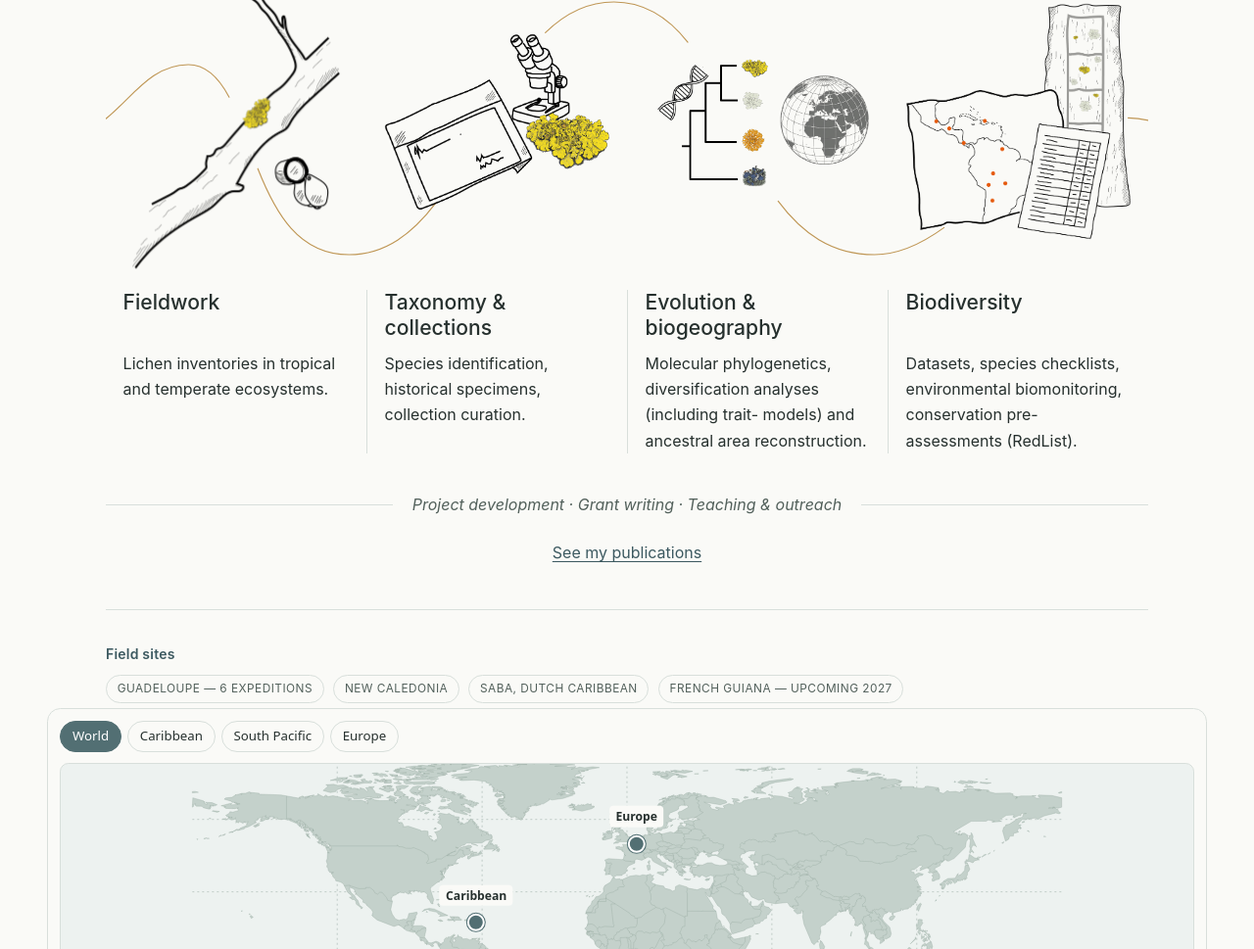
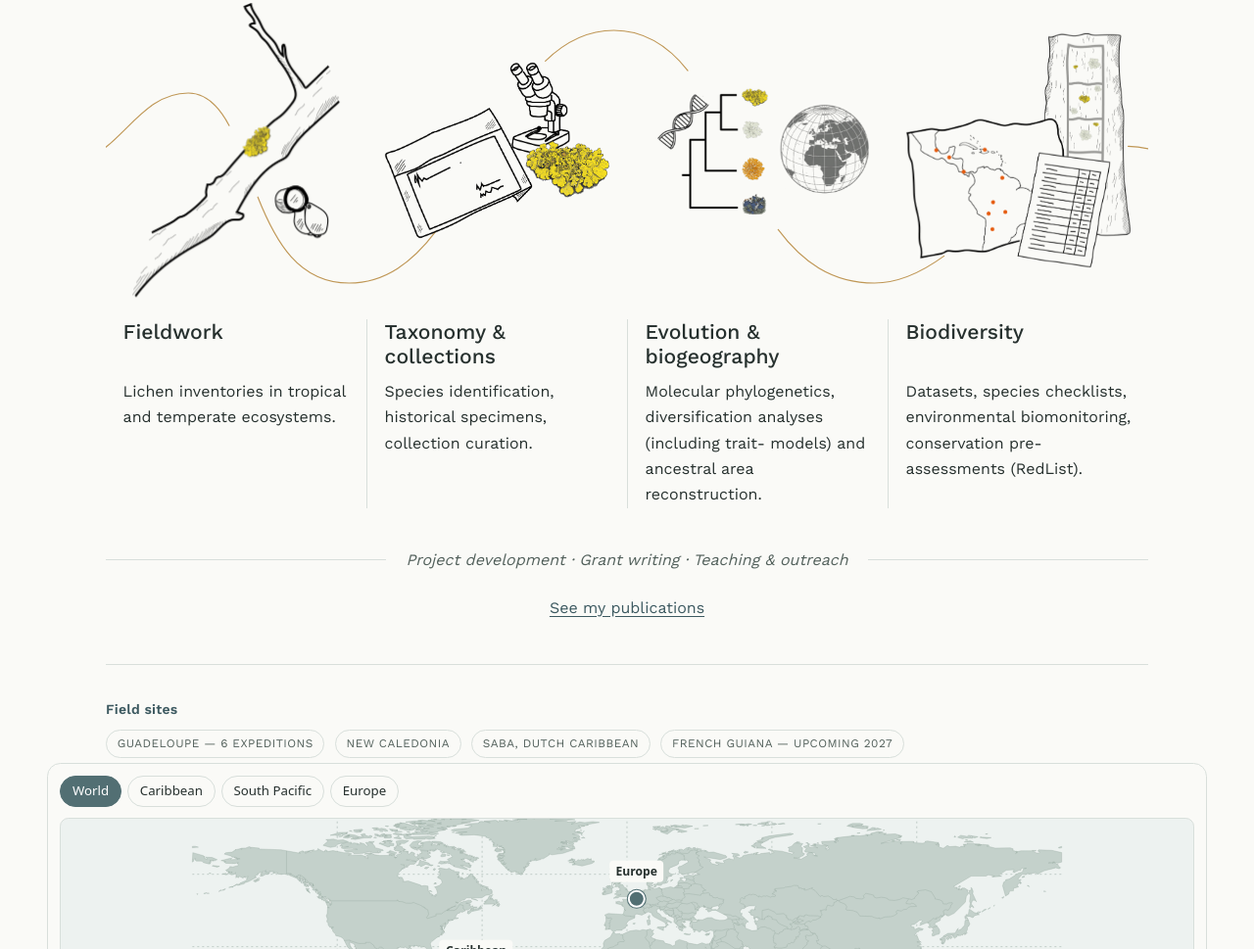
Before and after one commit to Lichenscope/lichenscope.github.io, a plain HTML site: page index.html in a window 1280 px wide. Shown: the part 1671-2640 px from the top of the page at 98% size. Drawn offline with nearby package versions, Linux system fonts and the light colour scheme; a web font is replaced by a local one.

Commit message:
Add files via upload

```diff
--- a/index.html
+++ b/index.html
@@ -7,92 +7,8 @@
 <title>Elise Lebreton — Lichenologist | LichenScope</title>
 <meta name="description" content="Elise Lebreton is a lichenologist studying how the leaf-dwelling lifestyle shapes evolution, diversification and biogeography in foliicolous lichens, with a focus on the family Gomphillaceae.">
 <link rel="icon" href="assets/img/favicon-lichenscope.svg" type="image/svg+xml">
-<style>@font-face {
-  font-family: 'JetBrains Mono';
-  font-style: normal;
-  font-weight: 400;
-  font-display: swap;
-  src: url(assets/fonts/jetbrainsmono_v24_tDbY2o-flEEny0FZhsfKu5WU4zr3E_BX0PnT8RD8yKxjPQ.ttf) format('truetype');
-}
-@font-face {
-  font-family: 'JetBrains Mono';
-  font-style: normal;
-  font-weight: 500;
-  font-display: swap;
-  src: url(assets/fonts/jetbrainsmono_v24_tDbY2o-flEEny0FZhsfKu5WU4zr3E_BX0PnT8RD8-qxjPQ.ttf) format('truetype');
-}
-@font-face {
-  font-family: 'Spectral';
-  font-style: italic;
-  font-weight: 400;
-  font-display: swap;
-  src: url(assets/fonts/spectral_v15_rnCt-xNNww_2s0amA9M8kn0.ttf) format('truetype');
-}
-@font-face {
-  font-family: 'Spectral';
-  font-style: italic;
-  font-weight: 500;
-  font-display: swap;
-  src: url(assets/fonts/spectral_v15_rnCu-xNNww_2s0amA9M8qonFafM.ttf) format('truetype');
-}
-@font-face {
-  font-family: 'Spectral';
-  font-style: normal;
-  font-weight: 400;
-  font-display: swap;
-  src: url(assets/fonts/spectral_v15_rnCr-xNNww_2s0amA-M-.ttf) format('truetype');
-}
-@font-face {
-  font-family: 'Spectral';
-  font-style: normal;
-  font-weight: 500;
-  font-display: swap;
-  src: url(assets/fonts/spectral_v15_rnCs-xNNww_2s0amA9vKsV3G.ttf) format('truetype');
-}
-@font-face {
-  font-family: 'Spectral';
-  font-style: normal;
-  font-weight: 600;
-  font-display: swap;
-  src: url(assets/fonts/spectral_v15_rnCs-xNNww_2s0amA9vmtl3G.ttf) format('truetype');
-}
-@font-face {
-  font-family: 'Spectral';
-  font-style: normal;
-  font-weight: 700;
-  font-display: swap;
-  src: url(assets/fonts/spectral_v15_rnCs-xNNww_2s0amA9uCt13G.ttf) format('truetype');
-}
-@font-face {
-  font-family: 'Work Sans';
-  font-style: normal;
-  font-weight: 400;
-  font-display: swap;
-  src: url(assets/fonts/worksans_v24_QGY_z_wNahGAdqQ43RhVcIgYT2Xz5u32K0nXNig.ttf) format('truetype');
-}
-@font-face {
-  font-family: 'Work Sans';
-  font-style: normal;
-  font-weight: 500;
-  font-display: swap;
-  src: url(assets/fonts/worksans_v24_QGY_z_wNahGAdqQ43RhVcIgYT2Xz5u32K3vXNig.ttf) format('truetype');
-}
-@font-face {
-  font-family: 'Work Sans';
-  font-style: normal;
-  font-weight: 600;
-  font-display: swap;
-  src: url(assets/fonts/worksans_v24_QGY_z_wNahGAdqQ43RhVcIgYT2Xz5u32K5fQNig.ttf) format('truetype');
-}
-@font-face {
-  font-family: 'Work Sans';
-  font-style: normal;
-  font-weight: 700;
-  font-display: swap;
-  src: url(assets/fonts/worksans_v24_QGY_z_wNahGAdqQ43RhVcIgYT2Xz5u32K67QNig.ttf) format('truetype');
-}
-
-/* =========================================================
+<link href="https://fonts.googleapis.com/css2?family=Spectral:ital,wght@0,400;0,500;0,600;0,700;1,400;1,500&family=Work+Sans:wght@400;500;600;700&family=JetBrains+Mono:wght@400;500&display=swap" rel="stylesheet">
+<style>/* =========================================================
    LichenScope — Elise Lebreton
    Design tokens: forest greens + warm parchment + lichen-pigment coral
    ========================================================= */
```
